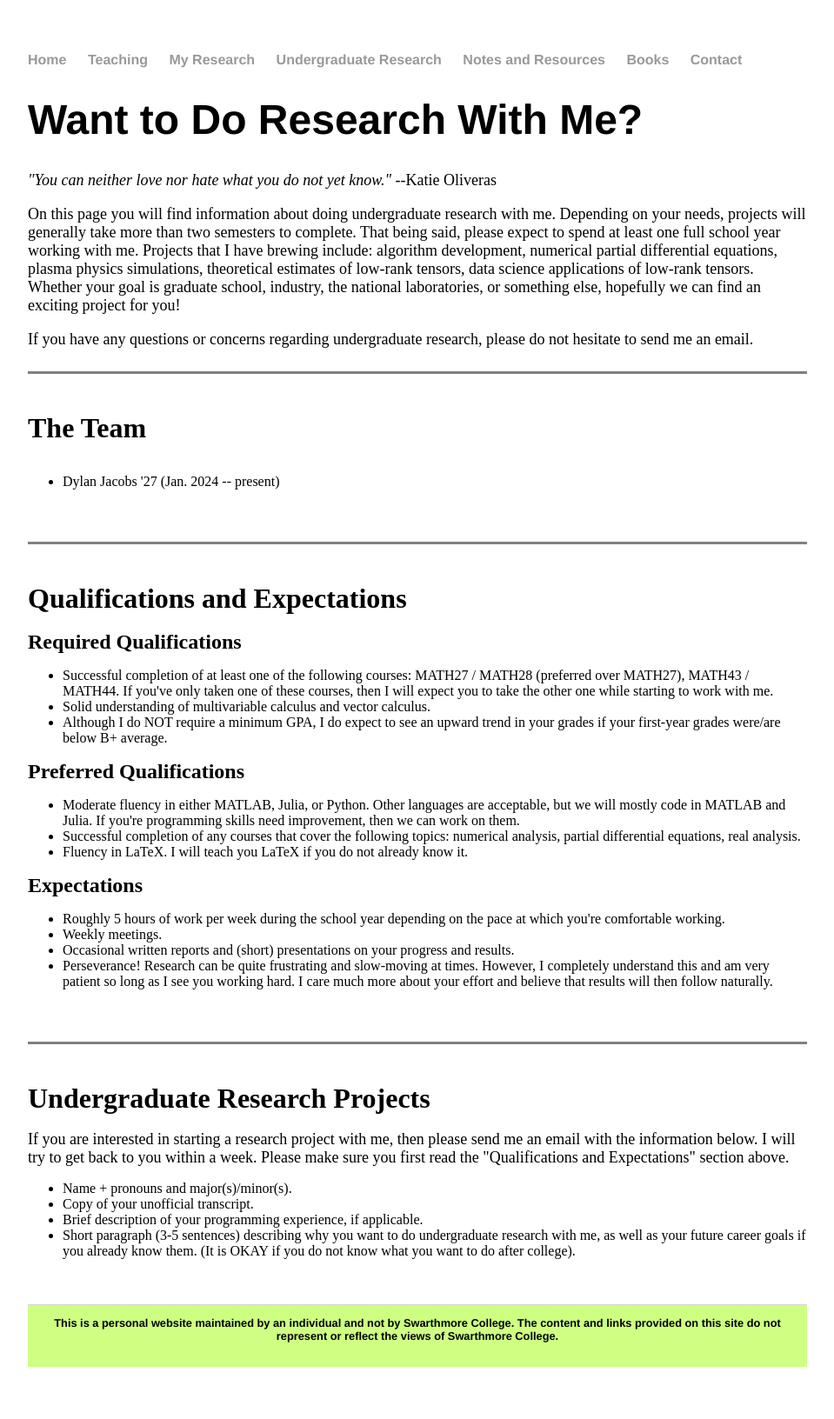
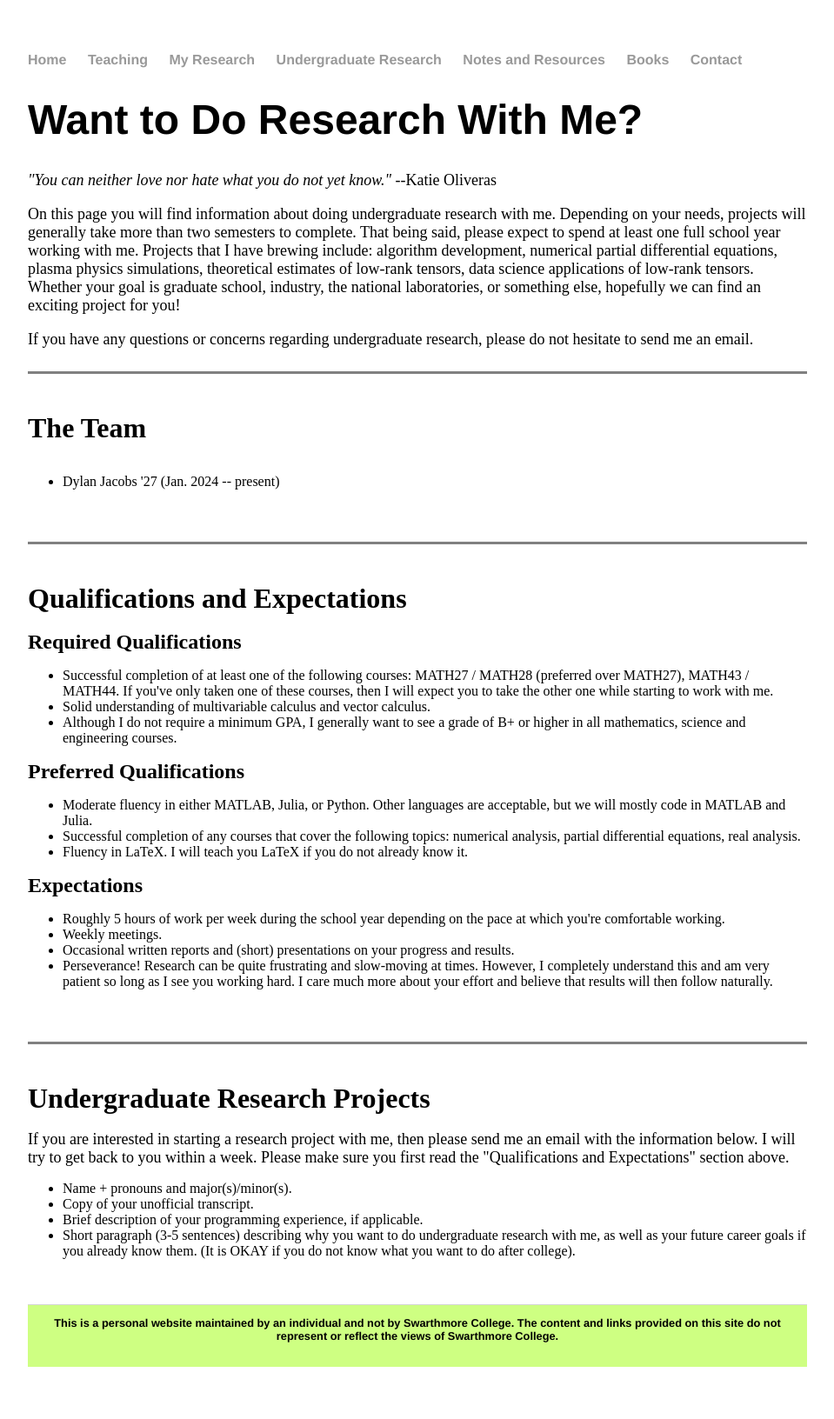
Before and after one commit to jhknakao/jhknakao.github.io, a Jekyll site: the page built from undergradresearch.html, in a window 1280 px wide. Shown: the whole page at 87% size, without its empty margins (160-1119 px from the left). Built offline with Jekyll 4.4.1, drawn with Linux system fonts in a browser that asks for light colours.

Commit message:
Update undergradresearch.html

```diff
--- a/undergradresearch.html
+++ b/undergradresearch.html
@@ -36,12 +36,12 @@ title: Interested in Undergraduate Research?
 	<ul>
     <li>Successful completion of at least one of the following courses: MATH27 / MATH28 (preferred over MATH27), MATH43 / MATH44. If you've only taken one of these courses, then I will expect you to take the other one while starting to work with me.</li>
     <li>Solid understanding of multivariable calculus and vector calculus.</li>
-    <li>Although I do NOT require a minimum GPA, I do expect to see an upward trend in your grades if your first-year grades were/are below B+ average.</li>
+    <li>Although I do not require a minimum GPA, I generally want to see a grade of B+ or higher in all mathematics, science and engineering courses.</li>
 	</ul>
 
 	<font size="5"><b>Preferred Qualifications</b></font>
 	<ul>
-    <li>Moderate fluency in either MATLAB, Julia, or Python. Other languages are acceptable, but we will mostly code in MATLAB and Julia. If you're programming skills need improvement, then we can work on them.</li>
+    <li>Moderate fluency in either MATLAB, Julia, or Python. Other languages are acceptable, but we will mostly code in MATLAB and Julia.</li>
     <li>Successful completion of any courses that cover the following topics: numerical analysis, partial differential equations, real analysis.</li>
     <li>Fluency in LaTeX. I will teach you LaTeX if you do not already know it.</li>
   </ul>
```
